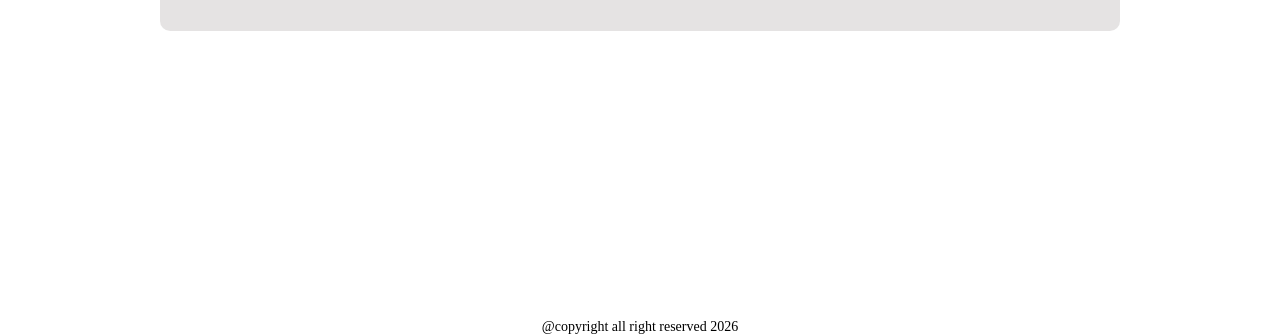
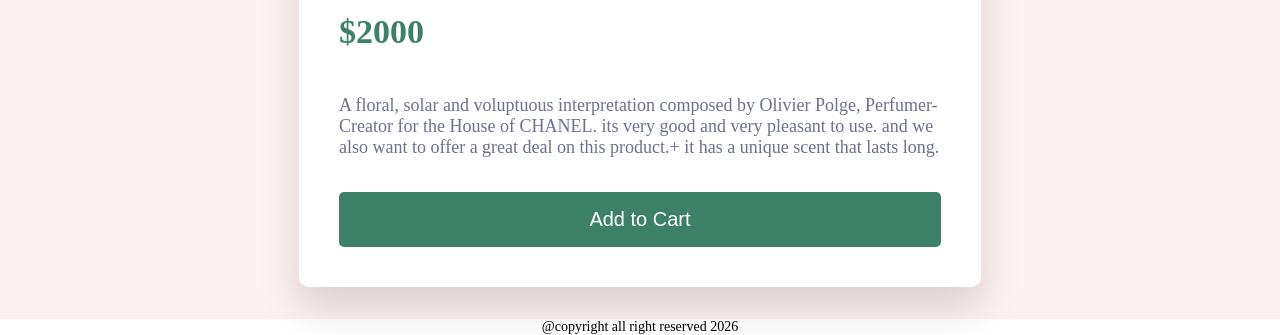
Before and after one commit to Benyameen-cs/Ecommerce-website, a Django app: page /products/1/ in a window 1280 px wide. Shown: the part 643-978 px from the top of the page. Run offline with Django 5.2, Linux system fonts and the light colour scheme.

Commit message:
Redesign the product details template and also their css and also make some change in the product card

```diff
--- a/static/CSS/products.css
+++ b/static/CSS/products.css
@@ -124,53 +116,56 @@
 .main-container{
     width: 100%;
     height: 100vh;
-    background-color: white;
+    background-color: rgb(254, 241, 241);
     padding: 2rem 0;
     display: flex;
     justify-content: center;
 }
 
 .product-container{
-    width: 70%;
-    height: 60vh;
-    background-color: rgba(228, 226, 226, 0.942);
+    width: min(95%, 650px);
+    background-color: white;
     border-radius: 10px;
     display: flex;
-    padding: 2rem;
-    align-items: flex-start;
-    gap: 2rem;
-    flex-direction: row;
+    flex-direction: column;
+    overflow: hidden;
+    box-shadow: 0 20px 40px rgba(0,0,0,0.15);
+    padding: 1rem;
 }
 
 .product-image-container{
-    flex: 0 0 45%;
-    height: 100%;
+    width: 100%;
+    overflow: hidden;
     border-radius: 10px;
+    background-color: hsl(30, 38%, 92%);
 }
 
 .product-image-container img {
+    width: 100%;
     height: 100%;
-    width: 100%;
     object-fit: cover;
+    display: block;
     border-radius: 10px;
+    background-color: hsl(30, 3%, 89%);
 }
 
 .product-data-container{
-    flex: 0 0 55%;
+    width: 100%;
+}
+
+.product-detail-data{
+    max-width: 100%;
+    padding: 1.5rem;
     display: flex;
-    justify-content: flex-start;
-    height: auto;
-}
-.product-detail-data{
-    width: 100%;
-    padding: 2rem 0rem;
-    height: auto;
+    flex-direction: column;
+    gap: 1.5rem;
 }
 
 span{
-    color:  hsl(228, 12%, 48%);
-    /* font-weight: 700; */
-    font-size: 20px;
+    color: hsl(228, 12%, 48%);
+    font-size: 0.9rem;
+    letter-spacing: 0.35em;
+    text-transform: uppercase;
     font-family:'Montserrat';
 }
 
@@ -210,15 +205,14 @@ span{
 }
 
 .product-add-to-cart-button{
+    height: 55px;
     width: 100%;
-    height: 50px;
-    margin: 2rem 0rem;
-    background-color: hsl(158, 36%, 37%);
+    background-color: hsl(158, 36%, 37%) ;
+    border-radius: 5px;
     color: white;
-    font-size: 18px;
-    font-weight: bold;
+    font-size: 20px;
     border: none;
-    border-radius: 5px;
+    cursor: pointer;
 }
 
 .product-add-to-cart-button:hover{
--- a/templates/products/product_detail.html
+++ b/templates/products/product_detail.html
@@ -22,7 +22,6 @@
                         <h1 class="product-heading">{{productName}}</h1>
                         <div class="product-pricing">
                             <h1 class="product-discount-price">${{ productDiscountPrice }}</h1>
-                            <p class="product-original-price"> ${{ ProductOriginalPrice }}</p>
                         </div>
                         <p class="product-description">{{productDescription}}</p>
                         <button class="product-add-to-cart-button">   Add to Cart </button>
--- a/templates/products/product_list.html
+++ b/templates/products/product_list.html
@@ -21,8 +21,7 @@
                     <div class="item-image"></div>
                     <h3 class="item-name">{{ product.name }}</h3>
                     <div class="prices">
-                        <p class="item-discount-price">Rs {{ product.discountPrice }}</p>
-                        <p class="item-price">Rs {{ product.originalPrice }}</p>
+                        <p class="item-price">Rs {{ product.discountPrice }}</p>
                     </div>
                     <div class="item-btns">
                         <a href="{{ product.id }}" class="view-btn"> View </a>
```
Also changed, not shown: other parts of static/CSS/products.css (+4 -31 lines).
